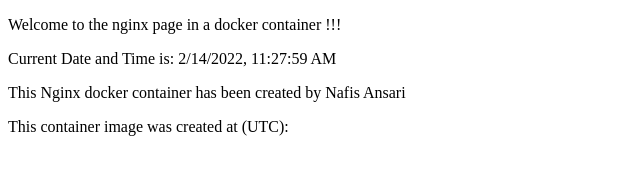
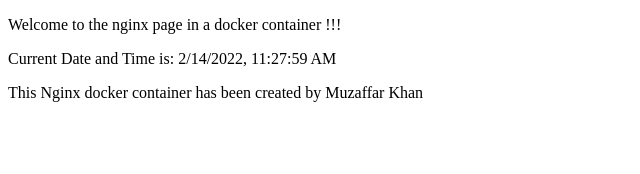
Before and after one commit to muzafferjoya/nginx_ecr, a plain HTML site: page index.html in a window 1280 px wide. Shown: the whole page, without its empty margins (0-640 px from the left). Drawn offline with Linux system fonts and the light colour scheme.

Commit message:
Update index.html

```diff
--- a/index.html
+++ b/index.html
@@ -12,8 +12,8 @@
         document.getElementById('date-time').innerHTML=dateAndTime.toLocaleString();
         </script>
 
-    <p>This Nginx docker container has been created by Nafis Ansari</p>
-    <p>This container image was created at (UTC):</p>
+    <p>This Nginx docker container has been created by Muzaffar Khan</p>
+
 
     </body>
 </html>
```
